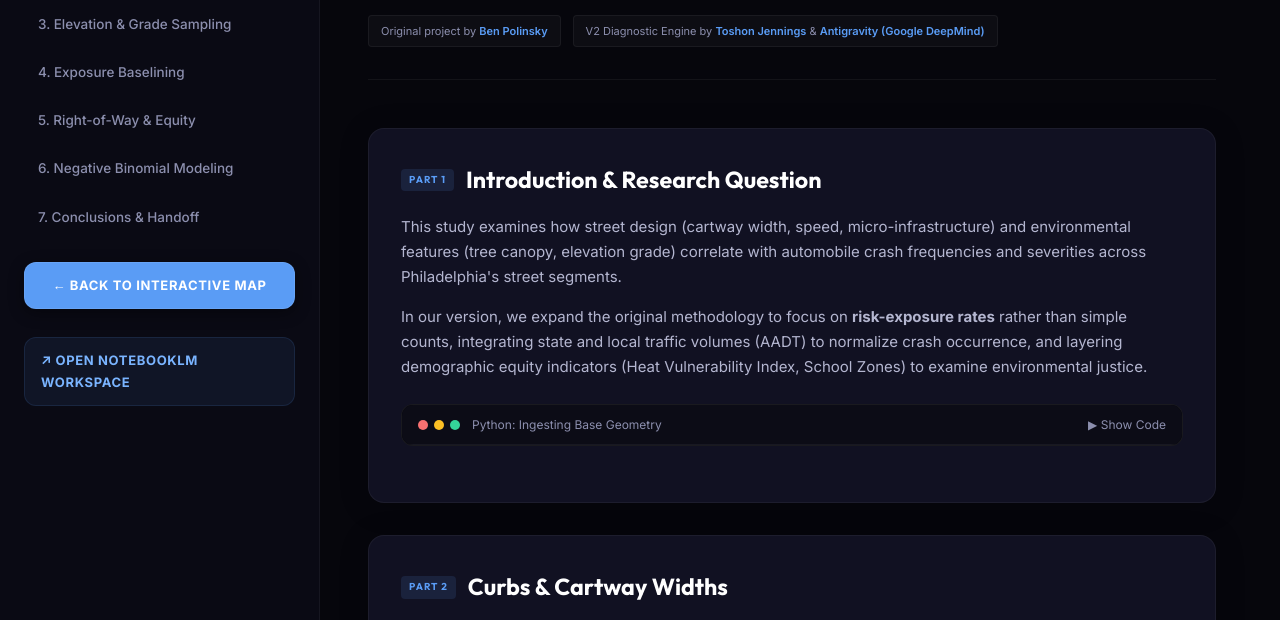
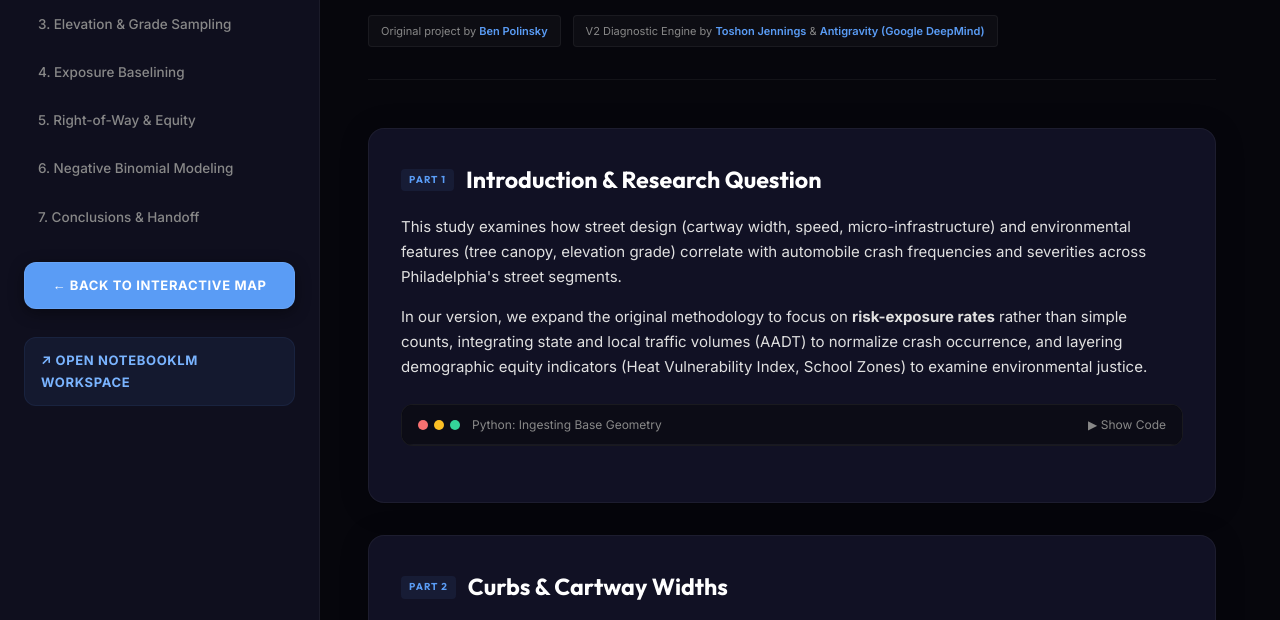
Before and after one commit to toshon-jennings/PHLCRSH-V2, a website built with Vite: page app/notebook.html in a window 1280 px wide. Shown: the part 168-788 px from the top of the page. Built offline with nearby package versions, Linux system fonts and the light colour scheme.

Commit message:
chore: release v0.1.3 - match main site's exact dark mode palette and glassmorphism

```diff
--- a/app/notebook.html
+++ b/app/notebook.html
@@ -17,15 +17,15 @@
       --font-code: 'Fira Code', monospace;
 
       --color-bg: #06060c;
-      --color-sidebar-bg: #0a0a14;
-      --color-card-bg: #111122;
-      --color-text: #b4b6d0;
+      --color-sidebar-bg: #0f0f1e;
+      --color-card-bg: rgba(20, 20, 40, 0.88);
+      --color-text: #e0e0e0;
       --color-text-strong: #ffffff;
-      --color-muted: #626588;
-      --color-secondary: #8c8fae;
+      --color-muted: #666666;
+      --color-secondary: #888888;
       --color-accent: #5a9cf5;
       --color-accent-hover: #7ab4ff;
-      --color-accent-dim: rgba(90, 156, 245, 0.12);
+      --color-accent-dim: rgba(90, 156, 245, 0.08);
 
       --border-thin: rgba(255, 255, 255, 0.05);
       --border-glow: rgba(90, 156, 245, 0.2);
@@ -207,6 +207,8 @@
       margin-bottom: var(--space-32);
       box-shadow: 0 4px 30px rgba(0, 0, 0, 0.2);
       transition: border-color 0.25s, box-shadow 0.25s;
+      backdrop-filter: blur(8px);
+      -webkit-backdrop-filter: blur(8px);
     }
 
     .section-card:hover {
--- a/app/package.json
+++ b/app/package.json
@@ -1,6 +1,6 @@
 {
   "name": "phlcrsh",
-  "version": "0.1.2",
+  "version": "0.1.3",
   "private": true,
   "type": "module",
   "scripts": {
```
Also changed, not shown: 1 other file.
